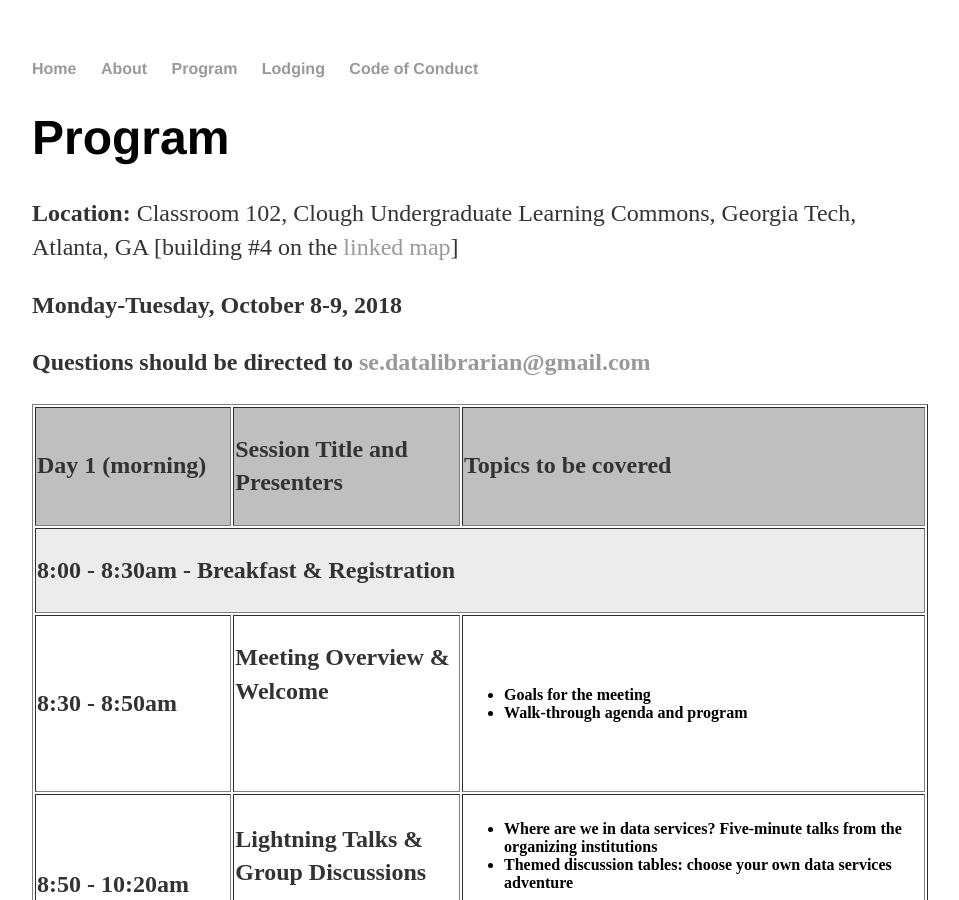
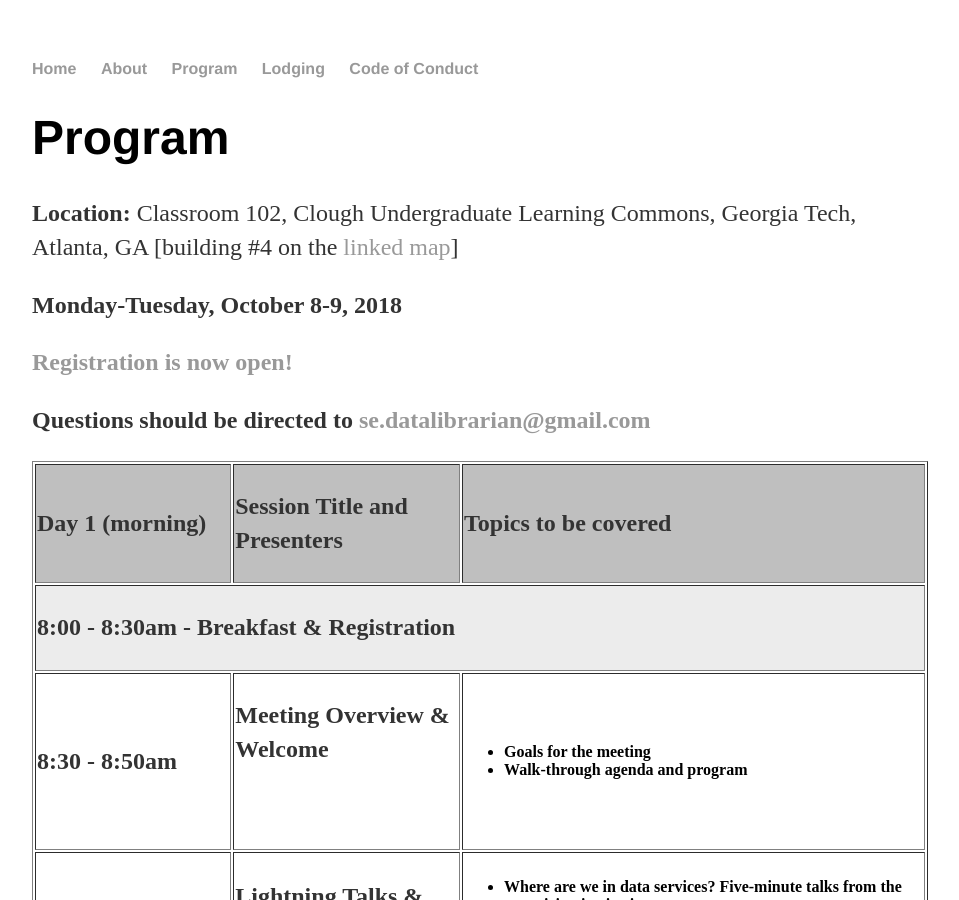
Before and after one commit to se-datalibrarian/test, a Jekyll site: the page built from program/index.html, in a window 1280 px wide and 900 px high. Shown: the whole window, without its empty margins (160-1119 px from the left). Built offline with Jekyll 4.4.1, drawn with Linux system fonts in a browser that asks for light colours.

Commit message:
Updated via the Open Science Framework

```diff
--- a/program/index.html
+++ b/program/index.html
@@ -11,6 +11,7 @@ title:  Program for the SE Data Librarian Symposium
 <!-- #######  YAY, I AM THE SOURCE EDITOR! #########-->
 <p><strong>Location:</strong> Classroom 102, Clough Undergraduate Learning Commons, Georgia Tech, Atlanta, GA [building #4 on the <a title="GT Map" href="https://admission.gatech.edu/images/pdf/2018_Admission_Campus_Map.pdf" target="_blank" rel="noopener">linked map</a>]</p>
 <p><strong>Monday-Tuesday, October 8-9, 2018</p>
+<p><strong><a href="registration.html">Registration is now open!</a></strong></p>
 
 	<p>
 	Questions should be directed to <a href="mailto:se.datalibrarian@gmail.com">se.datalibrarian@gmail.com</a></p>
```
